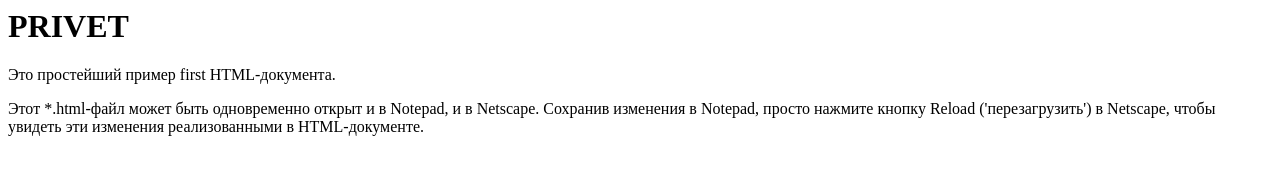
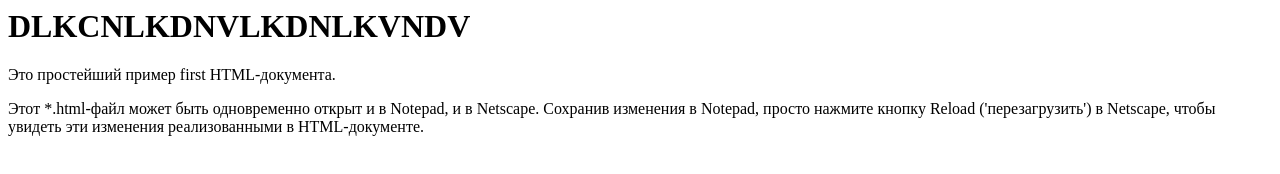
Before and after one commit to Ilya02021983/Repository1, a plain HTML site: page index.html in a window 1280 px wide. Drawn offline with Linux system fonts and the light colour scheme.

Commit message:
aBRAKADABRA

```diff
--- a/index.html
+++ b/index.html
@@ -3,7 +3,7 @@
 <title>Пример из GIT</title>
 </head>
 <body>
-<H1>PRIVET</H1>
+<H1>DLKCNLKDNVLKDNLKVNDV</H1>
 <P>Это простейший пример first HTML-документа.</P>
 <P>Этот *.html-файл может быть одновременно открыт и в Notepad, и в Netscape. Сохранив изменения в Notepad, просто нажмите кнопку Reload ('перезагрузить') в Netscape, чтобы увидеть эти изменения реализованными в HTML-документе.</P>
 </body>
```
